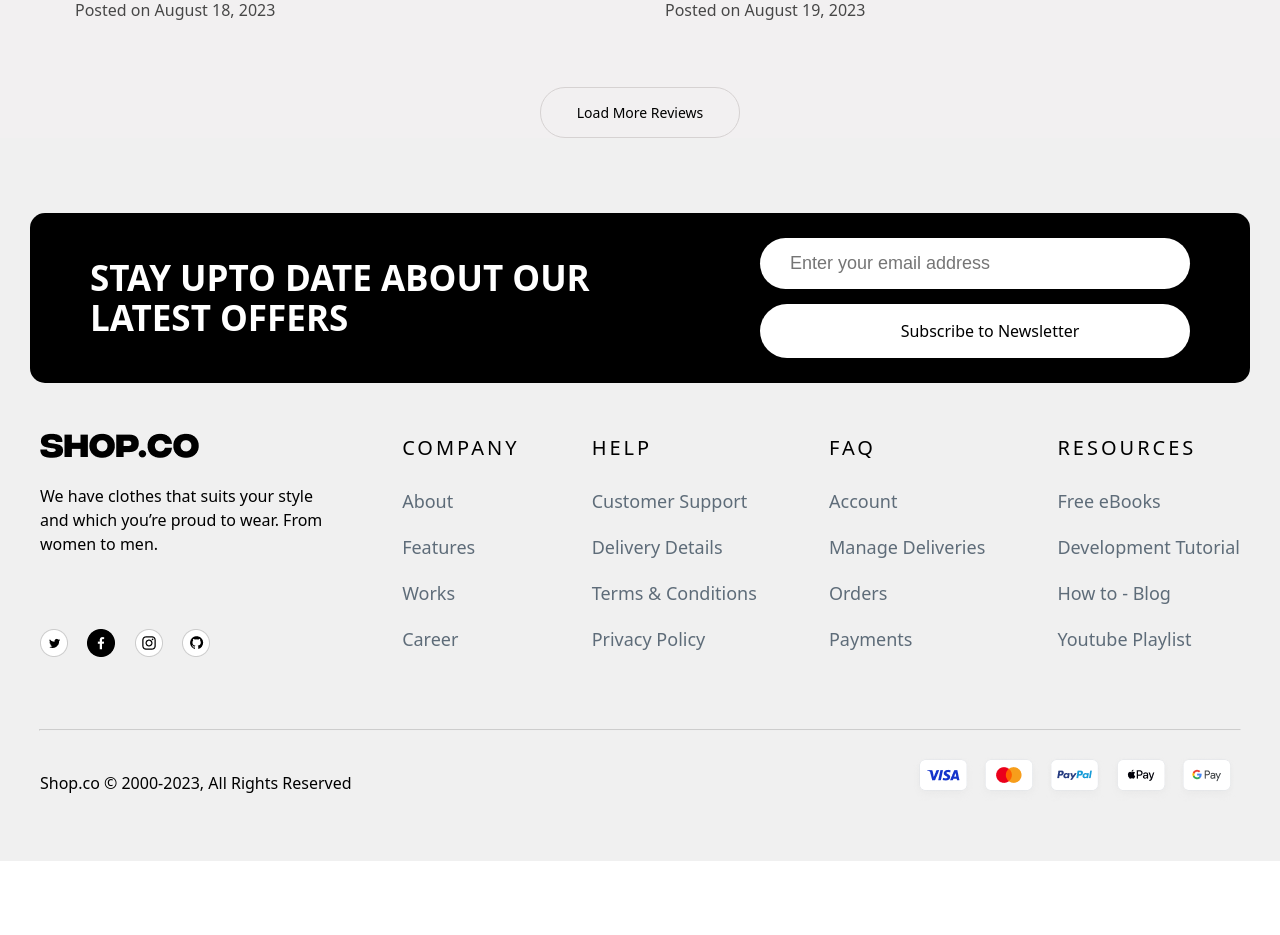
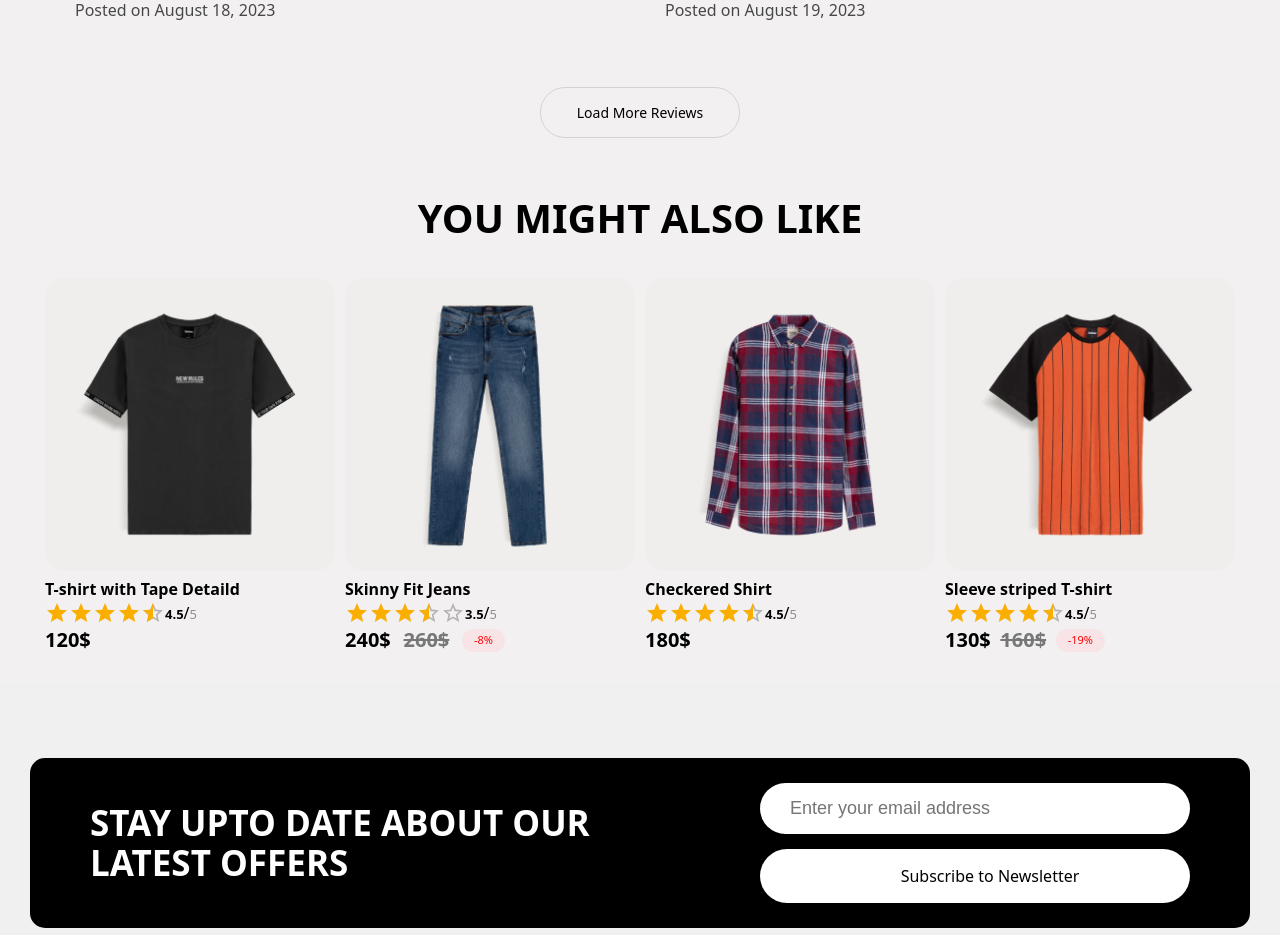
Before and after one commit to web-konstanta/online-store-frontend, a React (Vite) app in the folder frontend/: page /product/1 in a window 1280 px wide. Shown: the part 1560-2495 px from the top of the page. Before the commit the page ends 2421 px from the top, so only its background shows below. Built offline with nearby package versions, Linux system fonts and the light colour scheme.

Commit message:
Add recommended products to product info page

```diff
--- a/frontend/src/components/Product/ProducItem.tsx
+++ b/frontend/src/components/Product/ProducItem.tsx
@@ -3,6 +3,7 @@ import { Product, Review } from '@src/types'
 import ProductInfo from './ProductInfo/ProductInfo'
 import ProductReviewList from './ProductReview/List/ProductReviewList'
 import ProductChooseInfo from './ProductChooseInfo/ProductChooseInfo'
+import RecommendedProduct from './RecommendedProduct/RecommendedProduct'
 
 const product: Product = {
     id: 1,
@@ -108,6 +109,42 @@ const productReviews: Review[] = [
         postedAt: 'August 18, 2023',
     },
 ]
+const recommendedProducts: Product[] = [
+    {
+        id: 1,
+        name: 'T-shirt with Tape Detaild',
+        description: '...',
+        featuredImage: '/images/static/tshirt-black.png',
+        newPrice: 120,
+        rating: 4.5,
+    },
+    {
+        id: 2,
+        name: 'Skinny Fit Jeans',
+        description: '...',
+        featuredImage: '/images/static/jeans.png',
+        newPrice: 240,
+        oldPrice: 260,
+        rating: 3.5,
+    },
+    {
+        id: 3,
+        name: 'Checkered Shirt',
+        description: '...',
+        featuredImage: '/images/static/checkered-shirt.png',
+        newPrice: 180,
+        rating: 4.5,
+    },
+    {
+        id: 4,
+        name: 'Sleeve striped T-shirt',
+        description: '...',
+        featuredImage: '/images/static/sleeve-shirt.png',
+        newPrice: 130,
+        oldPrice: 160,
+        rating: 4.5,
+    },
+]
 
 const ProductItem = () => {
     return (
@@ -115,6 +152,7 @@ const ProductItem = () => {
             <ProductInfo product={product} />
             <ProductChooseInfo />
             <ProductReviewList reviews={productReviews} />
+            <RecommendedProduct products={recommendedProducts} />
         </div>
     )
 }
--- a/frontend/src/components/Product/ProductInfo/ProductInfo.module.css
+++ b/frontend/src/components/Product/ProductInfo/ProductInfo.module.css
@@ -272,4 +272,9 @@
 		margin: auto;
 		justify-content: center;
 	}
+
+	.sizeCheckmark {
+		font-size: 13px;
+		padding: 7px 10px;
+	}
 }
--- /dev/null
+++ b/frontend/src/components/Product/RecommendedProduct/RecommendedProduct.module.css
@@ -0,0 +1,24 @@
+.recommended__product {
+	max-width: 1200px;
+	margin: auto;
+}
+
+.recommended__productTitle {
+	text-align: center;
+	font-size: 40px;
+	font-weight: 900;
+	padding: 50px 0 25px 0;
+}
+
+.recommended__productList {
+	display: flex;
+	justify-content: center;
+	align-items: center;
+	flex-wrap: wrap;
+}
+
+@media (max-width: 466px) {
+	.recommended__productTitle {
+		font-size: 30px;
+	}
+}
--- /dev/null
+++ b/frontend/src/components/Product/RecommendedProduct/RecommendedProduct.tsx
@@ -0,0 +1,20 @@
+import { Product } from '@src/types'
+import classes from './RecommendedProduct.module.css'
+import ProductItem from '@src/components/Main/Product/Item/ProductItem'
+
+const RecommendedProduct = ({ products }: { products: Product[] }) => {
+    return (
+        <div className={classes.recommended__product}>
+            <div className={classes.recommended__productTitle}>
+                YOU MIGHT ALSO LIKE
+            </div>
+            <div className={classes.recommended__productList}>
+                {products.map((product) => (
+                    <ProductItem key={product.id} product={product} />
+                ))}
+            </div>
+        </div>
+    )
+}
+
+export default RecommendedProduct
```
